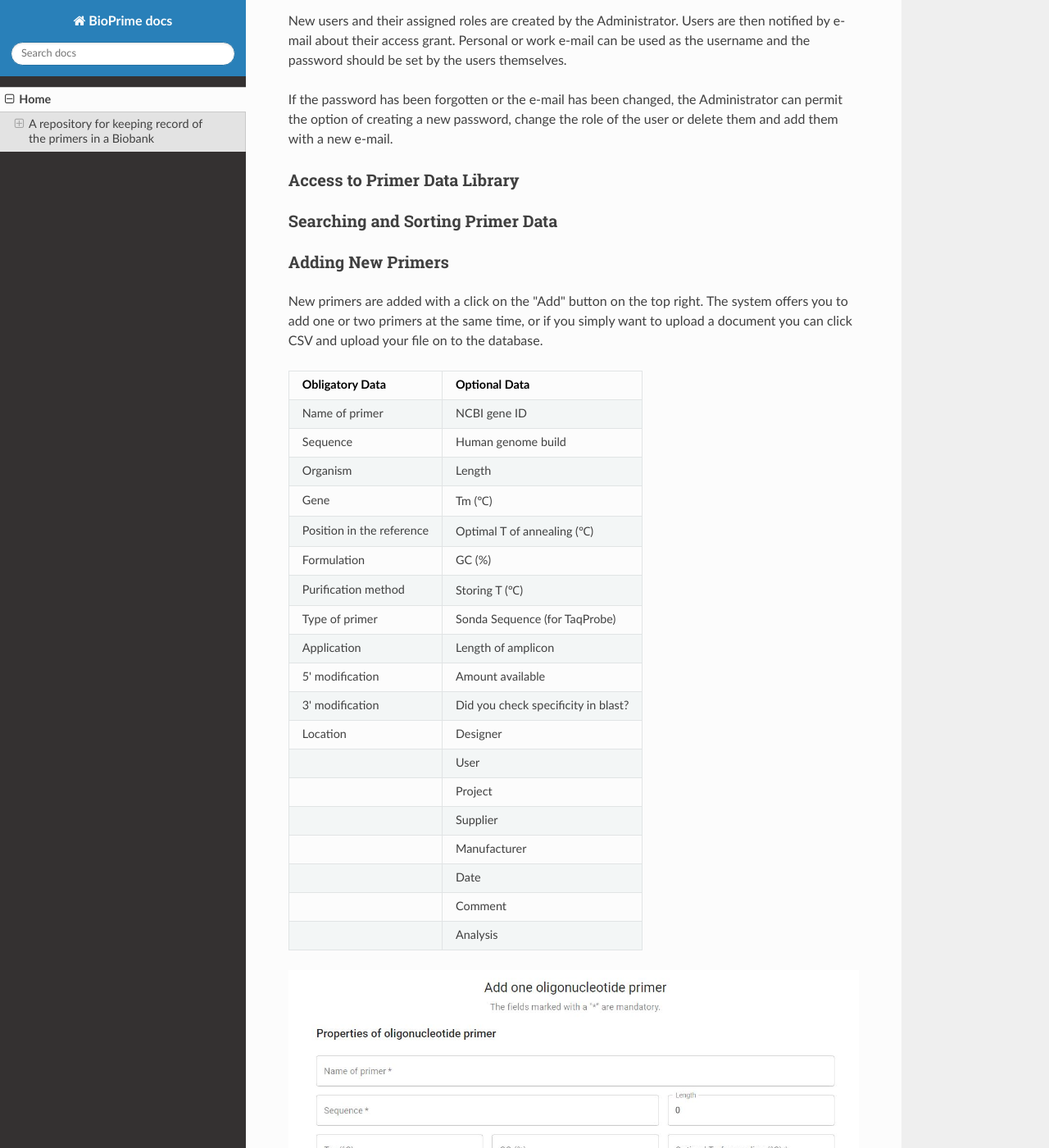
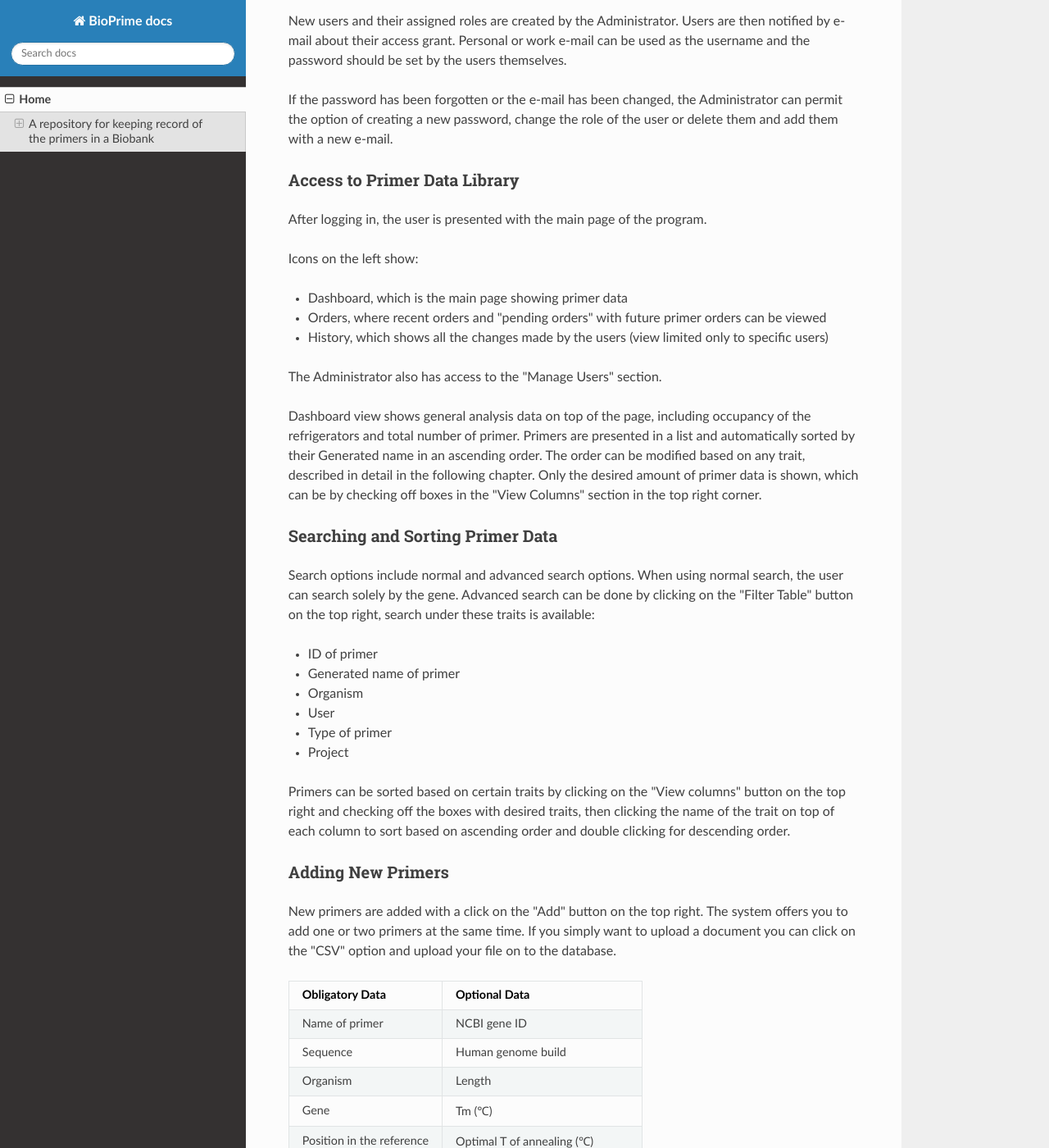
Before and after one commit to Bio-Prime/documentation, an MkDocs documentation site: the page built from docs/index.md, in a window 1280 px wide and 1400 px high, scrolled down 3632 px. Shown: the whole window at 82% size. Built offline with MkDocs 1.6.1, drawn with Linux system fonts in a browser that asks for light colours; nearby versions of some CDN libraries; some of the changed text lies outside the part shown.

Commit message:
dodala o splošni strani, iskanju in sortiranju primerjev

```diff
--- a/docs/index.md
+++ b/docs/index.md
@@ -74,11 +74,38 @@ If the password has been forgotten or the e-mail has been changed, the Administr
 
 ### Access to Primer Data Library
 
+After logging in, the user is presented with the main page of the program.
+
+Icons on the left show:
+
+* Dashboard, which is the main page showing primer data
+* Orders, where recent orders and "pending orders" with future primer orders can be viewed
+* History, which shows all the changes made by the users (view limited only to specific users)
+
+The Administrator also has access to the "Manage Users" section.
+
+Dashboard view shows general analysis data on top of the page, including occupancy of the refrigerators and total number of primer.
+Primers are presented in a list and automatically sorted by their Generated name in an ascending order. The order can be modified based on any trait, described in detail in the following chapter.
+Only the desired amount of primer data is shown, which can be by checking off boxes in the "View Columns" section in the top right corner.
+
 ### Searching and Sorting Primer Data
+
+Search options include normal and advanced search options.
+When using normal search, the user can search solely by the gene.
+Advanced search can be done by clicking on the "Filter Table" button on the top right, search under these traits is available:
+
+* ID of primer
+* Generated name of primer
+* Organism
+* User
+* Type of primer
+* Project
+
+Primers can be sorted based on certain traits by clicking on the "View columns" button on the top right and checking off the boxes with desired traits, then clicking the name of the trait on top of each column to sort based on ascending order and double clicking for descending order.
 
 ### Adding New Primers
 
-New primers are added with a click on the "Add" button on the top right. The system offers you to add one or two primers at the same time, or if you simply want to upload a document you can click CSV and upload your file on to the database.
+New primers are added with a click on the "Add" button on the top right. The system offers you to add one or two primers at the same time. If you simply want to upload a document you can click on the "CSV" option and upload your file on to the database.
 
 | Obligatory Data | Optional Data |
 |-------|-------|
@@ -117,9 +144,13 @@ When adding a new primer, user can choose between adding a single primer, a pair
 * Optimal T of annealing (℃)
 * GC %
 * Storing T (℃)
-* Sequence
+* Sequence (obligatory)
+* 5' modification (obligatory)
+* 3' modification (obligatory)
+* Location (obligatory)
+* Comment
 
-When adding a TaqProbe primer, extra options open up:
+When adding a TaqProbe, extra options for putting in data open up:
 
 * Assay ID
 * Size
@@ -127,7 +158,9 @@ When adding a TaqProbe primer, extra options open up:
 * Quencher
 * Dye
 
-A document can also be added to the primer data, for example sheet of information provided by the manufacturer.
+"Sequence" is also not among obligatory data for TaqProbes.
+
+A document can also be added to the primer data, for example a sheet of information provided by the manufacturer.
 
 ### Costumizing Primer Data
 
```
Also changed, not shown: other parts of docs/index.md (+1 -1 lines).
